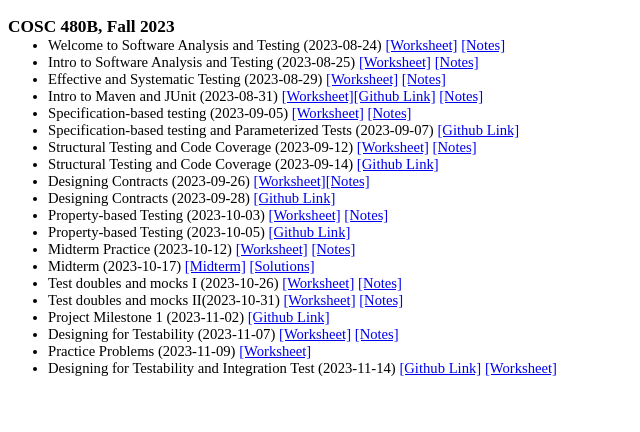
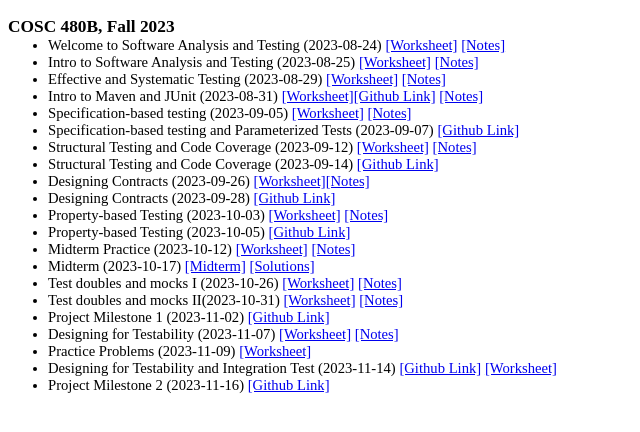
Before and after one commit to georgianahaldeman/cosc480, a Jekyll site: the page built from docs/notes/index.md, in a window 1280 px wide. Shown: the top 432 px of the page, without its empty margins (0-640 px from the left). Built offline with Jekyll 4.4.1, drawn with Linux system fonts in a browser that asks for light colours; our own code applies the rules of GitHub Pages for plain Markdown files.

Commit message:
milestone 2

```diff
--- a/docs/notes/index.md
+++ b/docs/notes/index.md
@@ -31,6 +31,7 @@
 - Test doubles and mocks I (2023-10-26) [[Worksheet]](./notes/10_26.pdf) [[Notes]](./answers/10_26_answers.pdf)
 
 - Test doubles and mocks II(2023-10-31) [[Worksheet]](./notes/10_31.pdf) [[Notes]](./answers/10_31_answers.pdf)
+
 - Project Milestone 1 (2023-11-02) [[Github Link]](https://classroom.github.com/a/qcBnBcbC)
 
 - Designing for Testability (2023-11-07) [[Worksheet]](./notes/11_7.pdf) [[Notes]](./answers/11_7_answers.pdf)
@@ -38,3 +39,5 @@
 - Practice Problems (2023-11-09) [[Worksheet]](./notes/11_9.pdf)
 
 - Designing for Testability and Integration Test (2023-11-14) [[Github Link]](https://classroom.github.com/a/dPmvkiQH)  [[Worksheet]](./notes/11_14.pdf)
+
+- Project Milestone 2 (2023-11-16) [[Github Link]](https://classroom.github.com/a/43ejEo-3)
```
